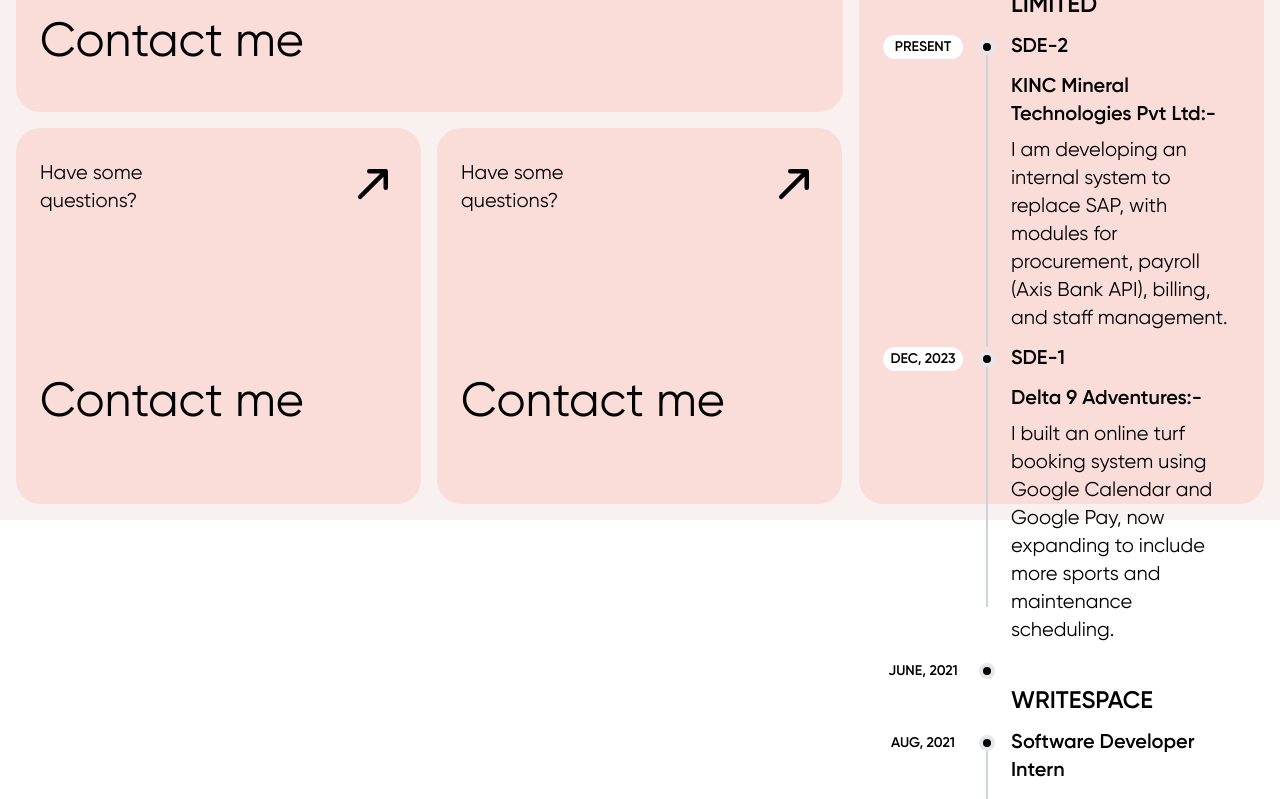
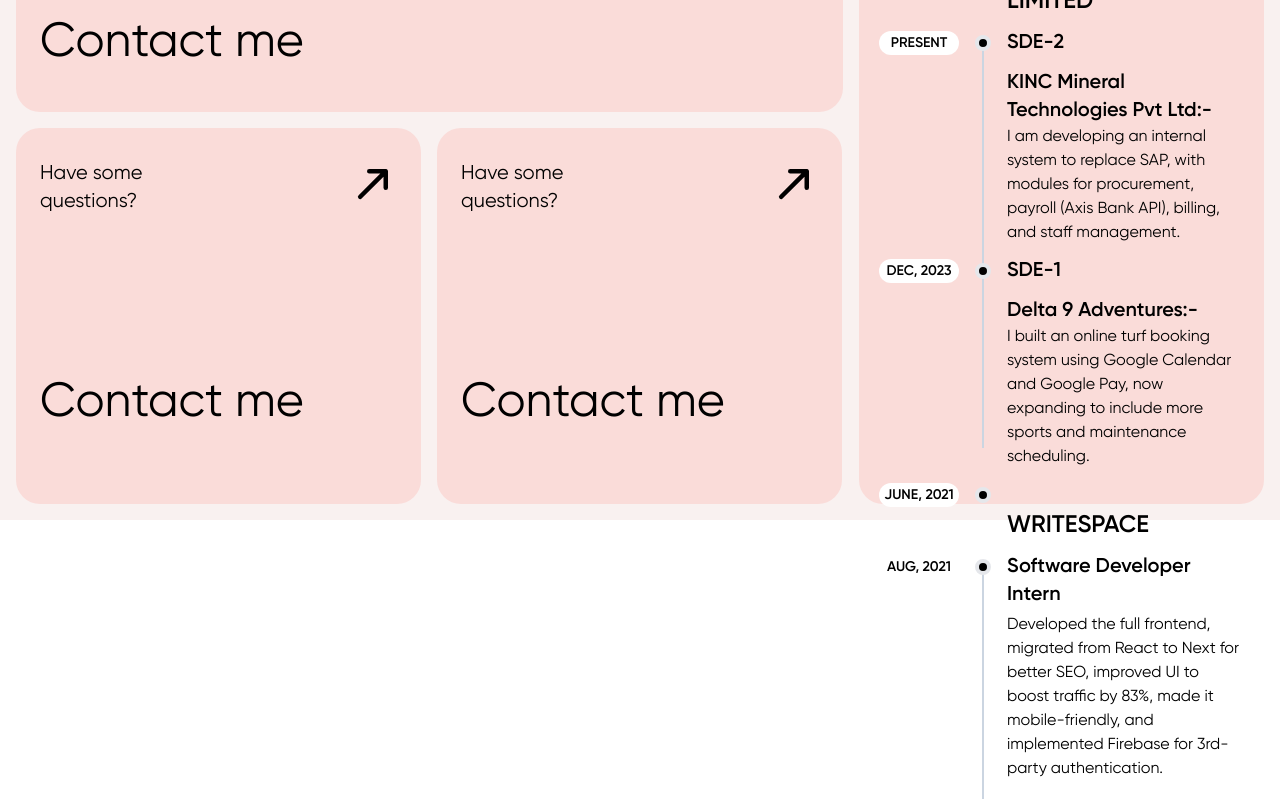
Before and after one commit to rohan27hadvani/portfolio-1, a React (Vite) app in the folder portfolio-1/: page /About in a window 1280 px wide. Shown: the part 280-1079 px from the top of the page. Built offline with nearby package versions, Linux system fonts and the light colour scheme.

Commit message:
Experience Part Bug Fixed

```diff
--- a/portfolio-1/src/About.jsx
+++ b/portfolio-1/src/About.jsx
@@ -73,7 +73,7 @@ function About() {
               Experience
             </div>
 
-            <div className='h-[90%]'>
+            <div className='h-[90%] -m-1'>
             <div className="relative pl-8 sm:pl-32 pt-6 group">
               <div className="font-semibold text-2xl uppercase mb-1 sm:mb-0">
                 WriteSpace Infotech Private Limited
@@ -86,11 +86,11 @@ function About() {
                   SDE-2
                 </div>
               </div>
-              <div className="text-black text-lg">
+              <div className="text-black">
                 <div className='pt-2 font-semibold text-xl'>
                 KINC Mineral Technologies Pvt Ltd:-
                 </div>
-                <div className='pt-2 text-xl'>
+                <div className='text-md'>
                 I am developing an internal system to replace SAP, with modules for procurement, payroll (Axis Bank API), billing, and staff management.
                 </div>
               </div>
@@ -107,11 +107,11 @@ function About() {
                 </div>
               </div>
 
-              <div className="text-black text-lg">
+              <div className="text-black">
               <div className='pt-2 font-semibold text-xl'>
                 Delta 9 Adventures:-
               </div>
-              <div className='pt-2 text-xl'>
+              <div className='text-md'>
               I built an online turf booking system using Google Calendar and Google Pay, now expanding to include more sports and maintenance scheduling.
               </div>
               </div>
@@ -140,7 +140,7 @@ function About() {
                   Software Developer Intern
                 </div>
               </div>
-              <div className="pt-2 text-black text-xl">
+              <div className="text-black text-md">
               Developed the full frontend, migrated from React to Next for better SEO, improved UI to boost traffic by 83%, made it mobile-friendly, and implemented Firebase for 3rd-party authentication.
 
                 </div>
```
